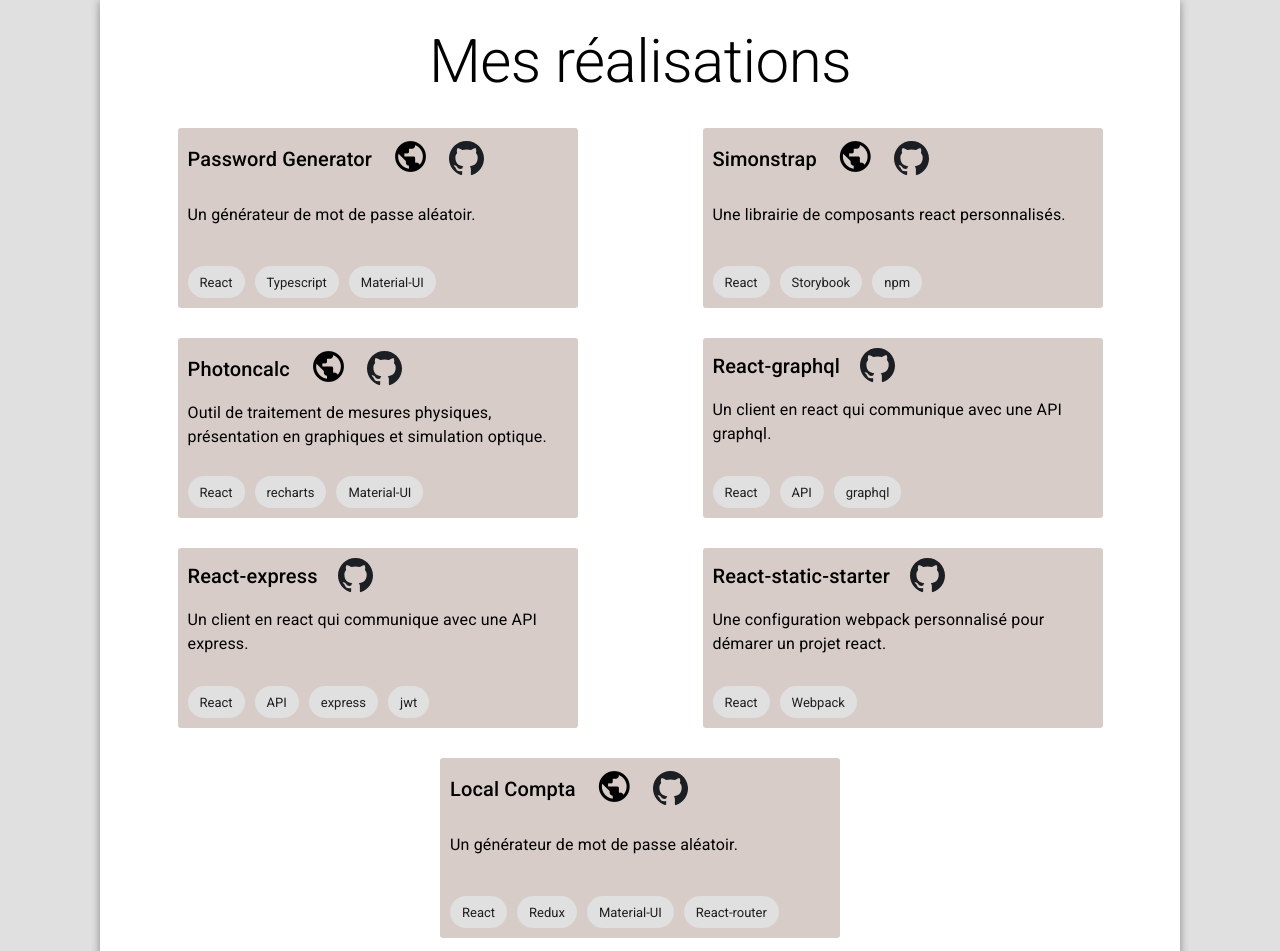
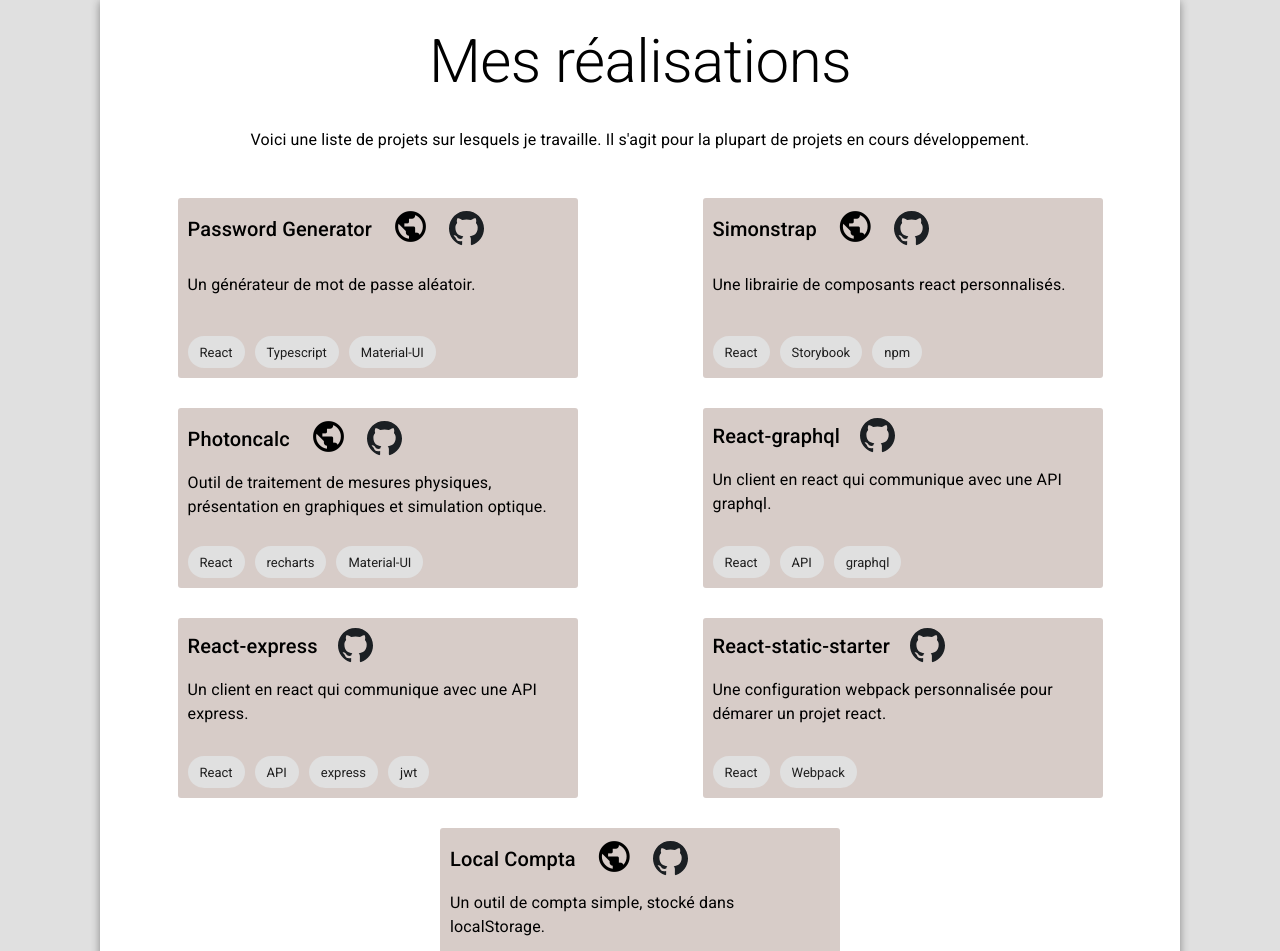
Before and after one commit to simonboisset/website, a React (Create React App) app: page / in a window 1280 px wide. Shown: the part 1501-2452 px from the top of the page. Built offline with nearby package versions, Linux system fonts and the light colour scheme.

Commit message:
Update Realisations.tsx

```diff
--- a/src/containers/Realisations.tsx
+++ b/src/containers/Realisations.tsx
@@ -1,7 +1,6 @@
 import React from 'react';
 import { Typography } from '@material-ui/core';
 import Flex from '../components/Flex';
-// import Image from '../components/Image';
 import Card from '../components/Card';
 import Projet from '../components/Projet';
 
@@ -11,6 +10,8 @@ export default function Realisations() {
     <Flex id="realisations" width="100%" padding="0 100px 0 100px" gap="30px">
       <Card padding="30px" gap="30px">
         <Typography variant="h2">Mes réalisations</Typography>
+        <Typography variant="body1" paragraph>Voici une liste de projets sur lesquels je travaille.
+        Il s'agit pour la plupart de projets en cours développement.</Typography>
         <Flex direction="row" justify="space-around" gap="30px">
         <Projet title="Password Generator"
           link="https://passwordgenerator.netlify.com/"
@@ -43,13 +44,13 @@ export default function Realisations() {
         <Projet title="React-static-starter"
           github="https://github.com/simonboisset/react-static-starter"
           chips={["React","Webpack"]}>
-          Une configuration webpack personnalisé pour démarer un projet react.
+          Une configuration webpack personnalisée pour démarer un projet react.
         </Projet>
         <Projet title="Local Compta"
           link="https://localcompta.z28.web.core.windows.net/"
           github="https://github.com/simonboisset/local-compta"
           chips={["React","Redux","Material-UI","React-router"]}>
-          Un générateur de mot de passe aléatoir.
+          Un outil de compta simple, stocké dans localStorage.
         </Projet>
         </Flex>
       </Card>
```
